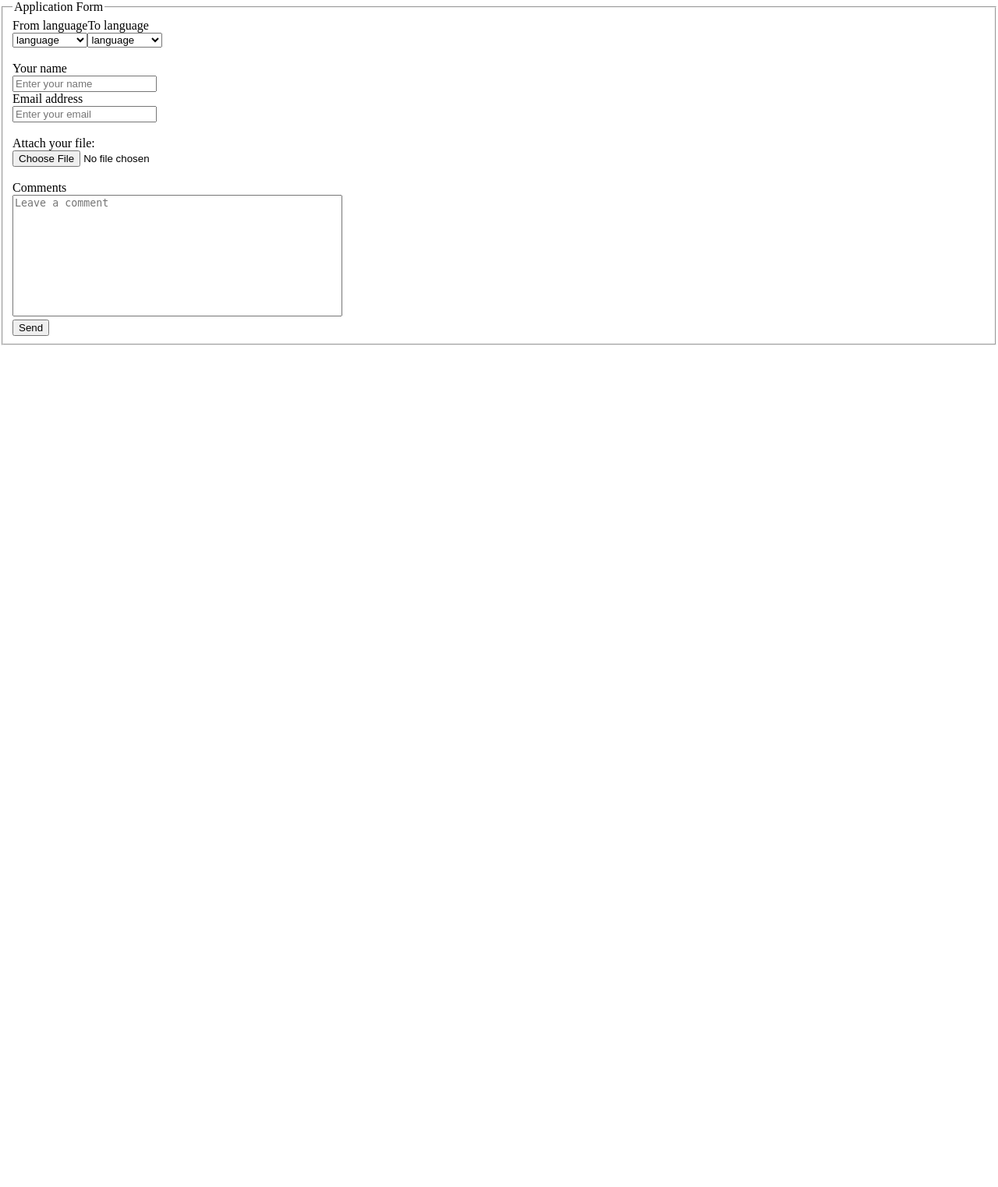
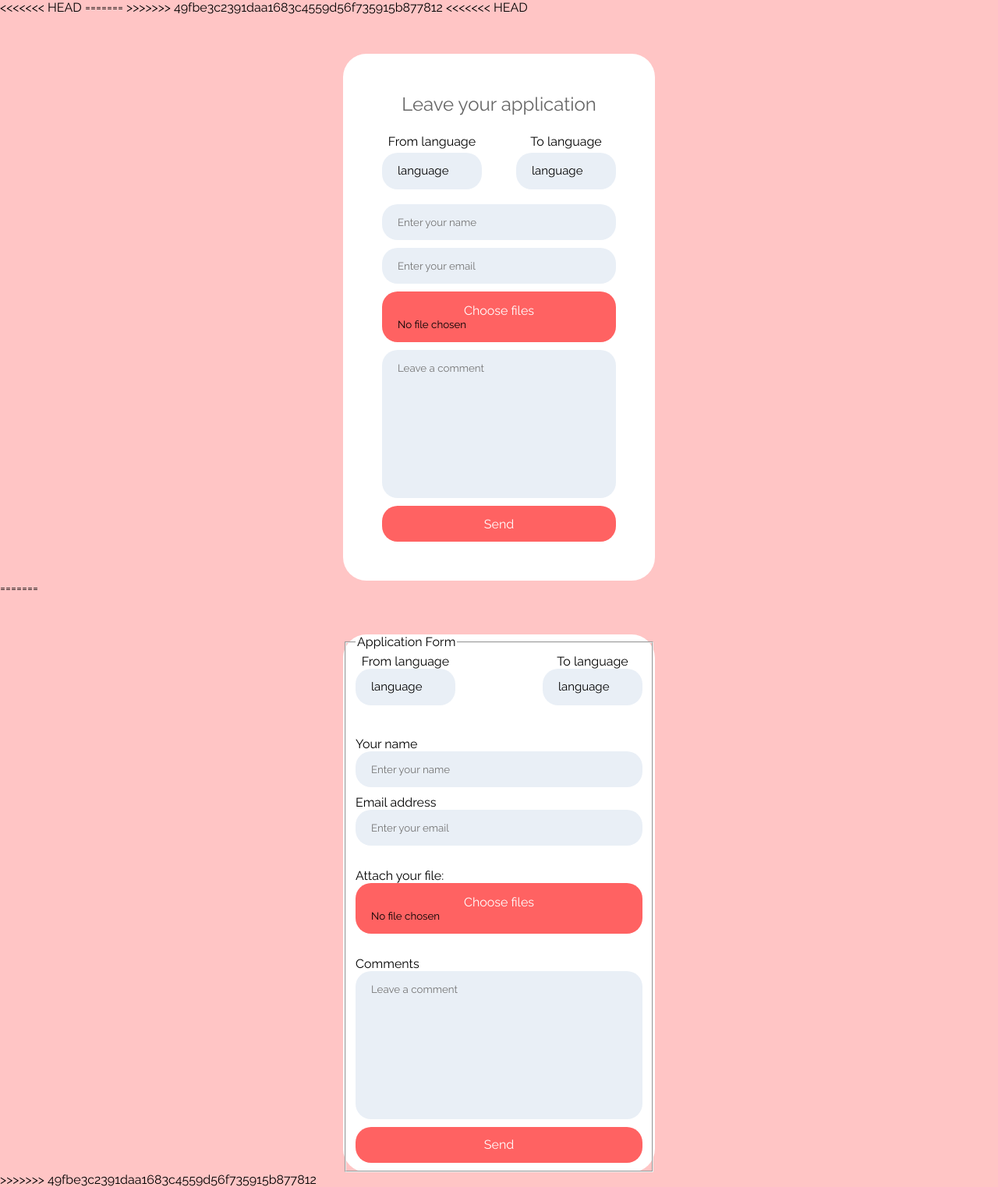
Before and after one commit to Balimbo/PanTlumacz, a PHP site: page /form.html in a window 1280 px wide. Shown: the whole page at 78% size. Before the commit the page ends 443 px from the top, so only its background shows below. Run offline with PHP 8.4, Linux system fonts and the light colour scheme.

Commit message:
Сделал одну форму и подкорректировал другую

```diff
--- /dev/null
+++ b/css/appForm.css
@@ -0,0 +1,108 @@
+* {
+    box-sizing: border-box;
+    font-family: 'Raleway', sans-serif;
+}
+
+body {
+    margin: 0;
+    padding: 0;
+    background: #FFC5C5;
+}
+
+form {
+    max-width: 400px;
+    margin: 50px auto 0;
+    background: white;
+    border-radius: 30px;
+}
+
+.form__inner {
+    padding: 50px;
+}
+
+input,
+textarea,
+select {
+    display: block;
+    width: 100%;
+    padding: 15px 20px;
+    margin-bottom: 10px;
+    background: #E9EFF6;
+    border-width: 0;
+    border-radius: 20px;
+}
+
+select {
+    -webkit-appearance: none;
+    -moz-appearance: none;
+    appearance: none;
+
+    font-size: 15px;
+    align-items: center;
+}
+
+.languages {
+    display: flex;
+    justify-content: space-between;
+    text-align: center;
+}
+
+p {
+    text-align: center;
+    margin: 0;
+    margin-bottom: 5px;
+}
+
+h3 {
+    text-align: center;
+    margin-top: 0;
+    margin-bottom: 24px;
+    font-weight: 500;
+    font-size: 24px;
+    color: #666;
+}
+
+button {
+    background-color: #FF6262;
+    border: none;
+    color: white;
+    text-align: center;
+    text-decoration: none;
+    display: block;
+    width: 100%;
+    height: 46px;
+    font-size: 16px;
+    border-radius: 20px;
+    cursor: pointer;
+}
+
+#file {
+    cursor: pointer;
+    background-color: #FF6262;
+}
+
+#file::-webkit-file-upload-button {
+    visibility: hidden;
+    display: none;
+}
+
+#file::before {
+    content: "Choose files";
+    color: white;
+    display: block;
+    text-align: center;
+    outline: none;
+    white-space: nowrap;
+    -webkit-user-select: none;
+    font-size: 16px;
+}
+
+input:focus,
+textarea:focus,
+select:focus {
+    outline: 0;
+}
+
+#massage {
+    resize: none;
+}
--- a/css/reviewsForm.css
+++ b/css/reviewsForm.css
@@ -40,6 +40,10 @@ button {
     height: 46px;
     font-size: 16px;
     border-radius: 20px;
+<<<<<<< HEAD
+    cursor: pointer;
+=======
+>>>>>>> 49fbe3c2391daa1683c4559d56f735915b877812
 }
 
 input:focus,
--- a/form.html
+++ b/form.html
@@ -1,6 +1,13 @@
 <!DOCTYPE html>
 <html lang="en">
+
 <head>
+<<<<<<< HEAD
+    <meta charset="UTF-8">
+    <title>Application</title>
+    <link rel="stylesheet" href="css/appForm.css">
+    <link href="https://fonts.googleapis.com/css?family=Raleway:400,700&display=swap" rel="stylesheet">
+=======
 	<meta charset="UTF-8">
 	<title>Form</title>
 	<!--CSS-->
@@ -24,8 +31,91 @@
 			resize: none;
 		}
 	</style>
+>>>>>>> 49fbe3c2391daa1683c4559d56f735915b877812
 </head>
+
 <body>
+<<<<<<< HEAD
+    <div class="form">
+        <form id="data" action="request.php" method="post" enctype='multipart/form-data'>
+
+            <div class="form__inner">
+
+                <h3>Leave your application</h3>
+
+                <!--Languages-->
+                <div class="languages">
+
+                    <div class="fromLang">
+
+                        <p for="fromLang">From language</p>
+
+                        <select id="fromLang" name="fromLang" required="required" form="data">
+                            <option disabled selected>language</option>
+                            <option value="English">English</option>
+                            <option value="Polski">Polski</option>
+                            <option value="Deutsch">Deutsch</option>
+                            <option value="Français">Français</option>
+                            <option value="Italiana">Italiana</option>
+                            <option value="Русский">Русский</option>
+                            <option value="Український ">Український</option>
+                        </select>
+
+                    </div>
+
+                    <div class="toLang">
+
+                        <p for="toLang">To language</p>
+
+                        <select id="toLang" name="toLang" required="required" form="data">
+                            <option disabled selected>language</option>
+                            <option value="English">English</option>
+                            <option value="Polski">Polski</option>
+                            <option value="Deutsch">Deutsch</option>
+                            <option value="Français">Français</option>
+                            <option value="Italiana">Italiana</option>
+                            <option value="Русский">Русский</option>
+                            <option value="Український ">Український</option>
+                        </select>
+
+                    </div>
+
+                </div>
+
+
+                <!-- Firstname-->
+                <div class="firstname">
+                    <input type="text" id="firstname" name="firstName" placeholder="Enter your name" required="required">
+                </div>
+
+                <!--Email-->
+                <div>
+                    <input type="email" id="Email" name="email" placeholder="Enter your email" required="required">
+                </div>
+
+                <!--File-->
+                <div>
+                    <!-- <p for="file">Attach your file</p> -->
+                    <input type="file" id="file" name="userfile[]">
+                </div>
+
+                <!--Comments-->
+                <div>
+                    <textarea id="massage" name="massage" placeholder="Leave a comment" rows="10" cols="50"></textarea>
+                </div>
+
+                <!--Button-->
+                <div>
+                    <button type="submit" name="submit">Send</button>
+                </div>
+
+            </div>
+
+
+        </form>
+    </div>
+
+=======
 	<div class="form">
 		<form id="data" action="request.php" method="post" enctype='multipart/form-data'>
 			<fieldset class="fieldForm">
@@ -98,5 +188,7 @@
 
 <!--LiveReload-->
 	<script>document.write('<script src="http://' + (location.host || 'localhost').split(':')[0] + ':35729/livereload.js?snipver=1"></' + 'script>')</script>
+>>>>>>> 49fbe3c2391daa1683c4559d56f735915b877812
 </body>
+
 </html>
```
Also changed, not shown: comments.html (+7 -0 lines).
